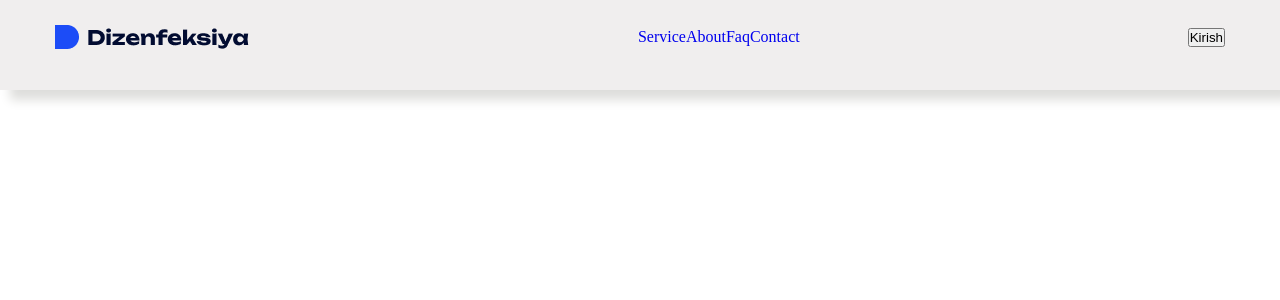
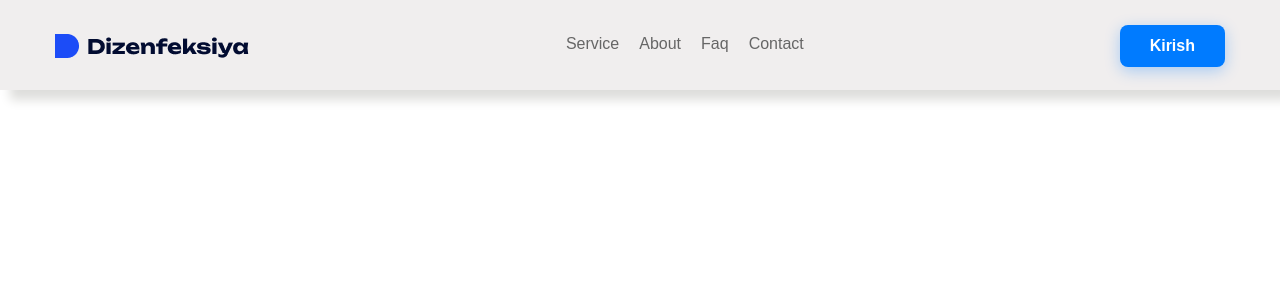
Before and after one commit to umida17/dizenfeksiya, a React (Vite) app: page / in a window 1280 px wide. Shown: the top 300 px of the page. Built offline with nearby package versions, Linux system fonts and the light colour scheme.

Commit message:
css stil beramiz

```diff
--- a/src/Header/Header.css
+++ b/src/Header/Header.css
@@ -30,3 +30,73 @@
     justify-content: space-between;
     padding-top: 10px;
 }
+
+
+.home {
+  display: flex;
+  gap: 20px;
+}
+
+.home a {
+  text-decoration: none;
+  color: #666666;
+  font-family: sans-serif;
+  font-weight: 400;
+  position: relative;
+  padding-bottom: 5px;
+}
+
+ .home a::after {
+  content: '';
+  position: absolute;
+  left: 0;
+  bottom: 0;
+  width: 0;
+  height: 2px;
+  background-color: #007bff;
+  transition: width 0.3s ease;
+}
+
+ .home a:hover::after {
+  width: 100%;
+}
+
+ .home a:hover {
+  color: #007bff;
+}
+
+.btn {
+   background-color: #007bff;
+  color: white;
+  padding: 12px 30px;
+  border: none;
+  border-radius: 8px;
+  font-size: 16px;
+  font-weight: 600;
+  cursor: pointer;
+  transition: all 0.3s ease;
+  box-shadow: 0 4px 15px rgba(0, 123, 255, 0.3);
+  outline: none;
+  display: inline-block;
+}
+
+ .btn:hover {
+  background-color: #0056b3;
+  transform: translateY(-3px);
+  box-shadow: 0 6px 20px rgba(0, 123, 255, 0.5);
+}
+
+ .btn:active {
+  transform: translateY(1px);
+  box-shadow: 0 2px 10px rgba(0, 123, 255, 0.3);
+}
+
+ @keyframes pulse {
+  0% { transform: scale(1); }
+  50% { transform: scale(1.05); }
+  100% { transform: scale(1); }
+}
+
+ .btn-priority {
+  animation: pulse 2s infinite;
+}
--- a/src/Header/Header.jsx
+++ b/src/Header/Header.jsx
@@ -16,7 +16,7 @@ const Header = () => {
             <a href="#">Contact</a>
            </div>
 
-           <button>Kirish</button>
+           <button className='btn'>Kirish</button>
         </div>
       </div>
     </header>
```
